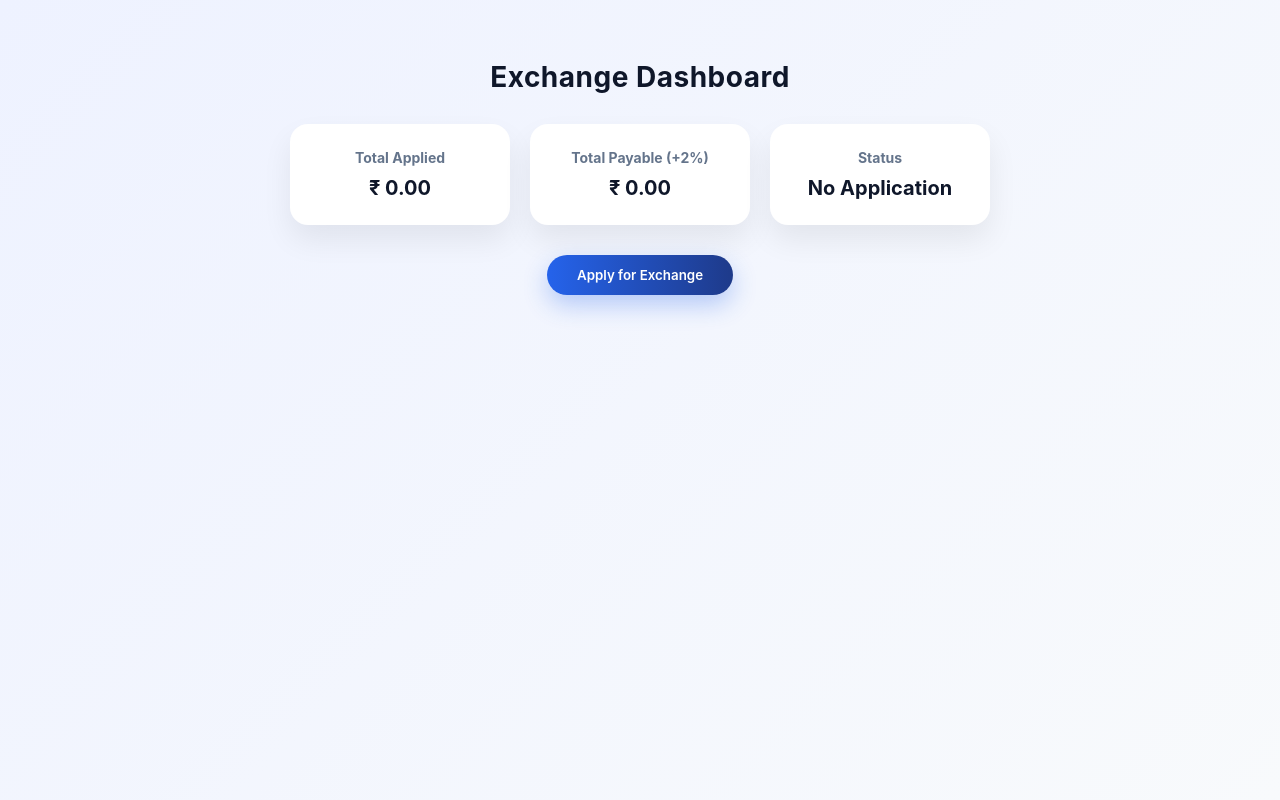
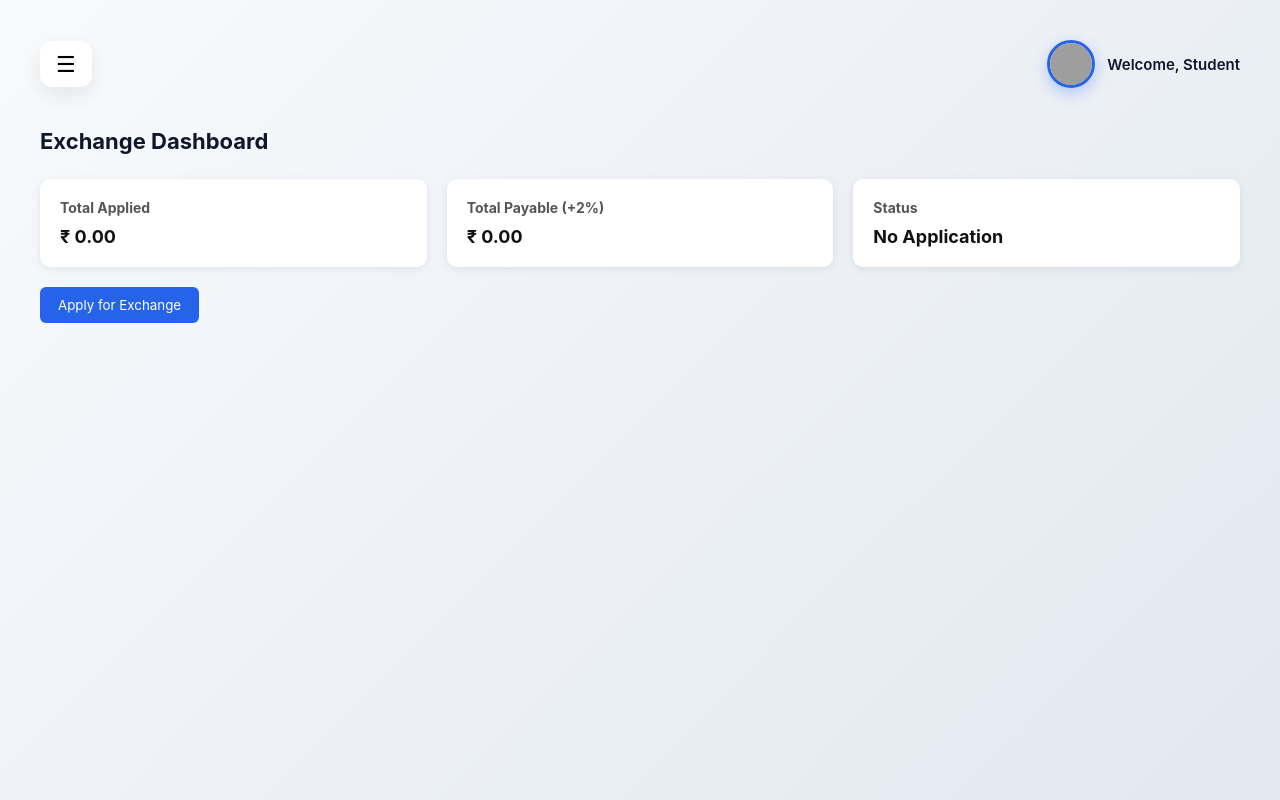
Before and after one commit to JosephQuaqua/my-website, a React (Create React App) app in the folder frontend/: page /my-website/exchange in a window 1280 px wide. Built offline with nearby package versions, Linux system fonts and the light colour scheme; grey boxes are pictures that could not be loaded.

Commit message:
Exchange Page Enhanced

```diff
--- a/frontend/src/App.js
+++ b/frontend/src/App.js
@@ -18,7 +18,7 @@ import Exchange from "./pages/Exchange";
 
 function App() {
   return (
-    // 👇 FIX: Added basename="/my-website" to match your GitHub repository name
+
     <BrowserRouter basename="/my-website">
       <Routes>
         <Route path="/" element={<Login />} />
--- a/frontend/src/pages/Exchange.js
+++ b/frontend/src/pages/Exchange.js
@@ -1,14 +1,29 @@
 import { useState } from "react";
+import { useNavigate } from "react-router-dom";
 import Sidebar from "../components/Sidebar";
+import "../styles/dashboard.css";
 import "../styles/exchange.css";
 
 function Exchange() {
+  const navigate = useNavigate();
+  const [drawerOpen, setDrawerOpen] = useState(false);
   const [showForm, setShowForm] = useState(false);
+
   const [amount, setAmount] = useState("");
   const [name, setName] = useState("");
   const [number, setNumber] = useState("");
   const [upiId, setUpiId] = useState("");
   const [result, setResult] = useState(null);
+
+  const toggleDrawer = () => {
+    setDrawerOpen(!drawerOpen);
+  };
+
+  const handleLogout = () => {
+    localStorage.removeItem("token");
+    localStorage.removeItem("user");
+    navigate("/");
+  };
 
   const handleSubmit = (e) => {
     e.preventDefault();
@@ -20,7 +35,7 @@ function Exchange() {
       return;
     }
 
-    const payable = (numericAmount * 1.02).toFixed(2); // 2% added
+    const payable = (numericAmount * 1.02).toFixed(2);
 
     setResult({
       amount: numericAmount.toFixed(2),
@@ -32,14 +47,35 @@ function Exchange() {
   };
 
   return (
-    <div className="dashboard-layout">
-      <Sidebar />
+    <div className="page-container">
 
-      <div className="exchange-container">
+      {/* Sidebar */}
+      <Sidebar
+        handleLogout={handleLogout}
+        isOpen={drawerOpen}
+        closeDrawer={() => setDrawerOpen(false)}
+      />
 
+      <main className="main-content">
+
+        {/* Topbar */}
+        <header className="topbar">
+          <button className="menu-btn" onClick={toggleDrawer}>
+            ☰
+          </button>
+
+          <div className="user-profile">
+            <img
+              src="https://i.pravatar.cc/150?img=3"
+              alt="User"
+            />
+            <span>Welcome, Student</span>
+          </div>
+        </header>
+
+        <section className="content-area">
           <h2>Exchange Dashboard</h2>
 
-        {/* ===== DASHBOARD CARDS ===== */}
           <div className="exchange-cards">
 
             <div className="exchange-card">
@@ -54,14 +90,13 @@ function Exchange() {
 
             <div className="exchange-card">
               <h4>Status</h4>
-            <p className="status">
+              <p>
                 {result ? result.status : "No Application"}
               </p>
             </div>
 
           </div>
 
-        {/* ===== APPLY BUTTON ===== */}
           <button
             className="applyexchange-btn"
             onClick={() => setShowForm(!showForm)}
@@ -69,7 +104,6 @@ function Exchange() {
             {showForm ? "Close Form" : "Apply for Exchange"}
           </button>
 
-        {/* ===== APPLICATION FORM ===== */}
           {showForm && (
             <form className="exchange-form" onSubmit={handleSubmit}>
 
@@ -115,7 +149,9 @@ function Exchange() {
             </form>
           )}
 
-      </div>
+        </section>
+
+      </main>
     </div>
   );
 }
--- a/frontend/src/styles/exchange.css
+++ b/frontend/src/styles/exchange.css
@@ -1,188 +1,122 @@
-/* ===== PAGE BACKGROUND ===== */
-.exchange-container {
-  min-height: 100vh;
-  padding: 60px 20px;
-  background: linear-gradient(135deg, #eef2ff, #f8fafc);
+/* ============================= */
+/* EXCHANGE PAGE STYLES */
+/* ============================= */
+
+.exchange-cards {
+  display: flex;
+  gap: 20px;
+  margin: 20px 0;
+  flex-wrap: wrap;
+}
+
+.exchange-card {
+  background: #ffffff;
+  padding: 20px;
+  border-radius: 10px;
+  flex: 1;
+  min-width: 200px;
+  box-shadow: 0 2px 8px rgba(0, 0, 0, 0.08);
+  transition: 0.3s;
+}
+
+.exchange-card:hover {
+  transform: translateY(-3px);
+}
+
+.exchange-card h4 {
+  margin-bottom: 10px;
+  color: #555;
+  font-size: 14px;
+}
+
+.exchange-card p {
+  font-size: 18px;
+  font-weight: bold;
+  color: #111;
+}
+
+/* ============================= */
+/* APPLY BUTTON */
+/* ============================= */
+
+.applyexchange-btn {
+  padding: 10px 18px;
+  background: #2563eb;
+  color: white;
+  border: none;
+  border-radius: 6px;
+  cursor: pointer;
+  margin-bottom: 20px;
+  transition: 0.3s;
+}
+
+.applyexchange-btn:hover {
+  background: #1e40af;
+}
+
+/* ============================= */
+/* FORM */
+/* ============================= */
+
+.exchange-form {
+  background: #ffffff;
+  padding: 20px;
+  border-radius: 10px;
+  max-width: 500px;
+  box-shadow: 0 2px 8px rgba(0, 0, 0, 0.08);
   display: flex;
   flex-direction: column;
-  align-items: center;
-  font-family: "Segoe UI", sans-serif;
+  gap: 15px;
 }
 
-/* ===== TITLE ===== */
-.exchange-container h2 {
-  font-size: 28px;
-  font-weight: 700;
-  margin-bottom: 30px;
-  color: #0f172a;
-  letter-spacing: 0.5px;
-}
-
-/* ===== FORM CARD ===== */
-.exchange-form {
-  width: 100%;
-  max-width: 500px;
-  background: rgba(255, 255, 255, 0.75);
-  backdrop-filter: blur(12px);
-  padding: 35px;
-  border-radius: 20px;
-  box-shadow: 0 20px 40px rgba(0, 0, 0, 0.08);
-  transition: 0.3s ease;
-}
-
-.exchange-form:hover {
-  transform: translateY(-4px);
-  box-shadow: 0 25px 50px rgba(0, 0, 0, 0.12);
-}
-
-/* ===== INPUTS ===== */
 .exchange-form input {
-  width: 100%;
-  padding: 14px 16px;
-  margin-bottom: 20px;
-  border-radius: 12px;
-  border: 1px solid #e2e8f0;
-  font-size: 15px;
-  background: white;
-  transition: 0.3s ease;
+  padding: 10px;
+  border: 1px solid #ddd;
+  border-radius: 6px;
+  font-size: 14px;
 }
 
 .exchange-form input:focus {
   outline: none;
   border-color: #2563eb;
-  box-shadow: 0 0 0 4px rgba(37, 99, 235, 0.1);
 }
 
-/* ===== FILE UPLOAD ===== */
+/* ============================= */
+/* FILE UPLOAD */
+/* ============================= */
+
 .upload-label {
-  display: block;
   font-size: 14px;
-  font-weight: 600;
-  margin-bottom: 10px;
-  color: #334155;
+  font-weight: 500;
+  color: #444;
+  display: flex;
+  flex-direction: column;
+  gap: 8px;
 }
 
-.upload-label input {
-  margin-top: 10px;
+/* ============================= */
+/* SUBMIT BUTTON */
+/* ============================= */
+
+.exchange-form button {
   padding: 10px;
-  border: 1px dashed #cbd5e1;
-  background: #f8fafc;
+  background: #1643a3;
+  color: white;
+  border: none;
+  border-radius: 6px;
   cursor: pointer;
-}
-
-/* ===== BUTTON ===== */
-.exchange-form button {
-  width: 100%;
-  padding: 14px;
-  border-radius: 14px;
-  border: none;
-  font-weight: 600;
-  font-size: 15px;
-  cursor: pointer;
-  background: linear-gradient(90deg, #2563eb, #1e3a8a);
-  color: white;
-  box-shadow: 0 15px 35px rgba(37, 99, 235, 0.35);
-  transition: all 0.3s ease;
+  transition: 0.3s;
 }
 
 .exchange-form button:hover {
-  transform: translateY(-3px);
-  box-shadow: 0 20px 45px rgba(37, 99, 235, 0.45);
+  background: #15803d;
 }
 
-/* ===== RESULT CARD ===== */
-.exchange-result {
-  margin-top: 35px;
-  width: 100%;
-  max-width: 500px;
-  background: white;
-  padding: 25px;
-  border-radius: 18px;
-  box-shadow: 0 15px 35px rgba(0, 0, 0, 0.08);
-  animation: fadeIn 0.4s ease-in-out;
-}
-
-.exchange-result h3 {
-  margin-bottom: 15px;
-  color: #1e293b;
-}
-
-.exchange-result p {
-  margin-bottom: 10px;
-  color: #475569;
-  font-size: 14px;
-}
-
-.exchange-result strong {
-  color: #0f172a;
-  font-size: 16px;
-}
-
-/* ===== ANIMATION ===== */
-@keyframes fadeIn {
-  from {
-    opacity: 0;
-    transform: translateY(15px);
-  }
-  to {
-    opacity: 1;
-    transform: translateY(0);
-  }
-}
-
-/* ===== DASHBOARD CARDS ===== */
-.exchange-cards {
-  display: flex;
-  gap: 20px;
-  flex-wrap: wrap;
-  justify-content: center;
-  margin-bottom: 30px;
-}
-
-.exchange-card {
-  background: white;
-  padding: 25px;
-  width: 220px;
-  border-radius: 18px;
-  box-shadow: 0 15px 30px rgba(0,0,0,0.07);
-  text-align: center;
-  transition: 0.3s ease;
-}
-
-.exchange-card:hover {
-  transform: translateY(-5px);
-}
-
-.exchange-card h4 {
-  font-size: 14px;
-  color: #64748b;
-  margin-bottom: 10px;
-}
-
-.exchange-card p {
-  font-size: 20px;
-  font-weight: 700;
-  color: #0f172a;
-}
+/* ============================= */
+/* STATUS TEXT */
+/* ============================= */
 
 .status {
+  font-weight: bold;
   color: #f59e0b;
 }
-
-/* ===== APPLY BUTTON ===== */
-.applyexchange-btn {
-  padding: 12px 30px;
-  border-radius: 30px;
-  border: none;
-  font-weight: 600;
-  cursor: pointer;
-  background: linear-gradient(90deg, #2563eb, #1e3a8a);
-  color: white;
-  box-shadow: 0 10px 25px rgba(37, 99, 235, 0.3);
-  margin-bottom: 25px;
-  transition: 0.3s ease;
-}
-
-.applyexchange-btn:hover {
-  transform: translateY(-3px);
-}
```
Lines whose indentation alone changed are shown as unchanged.
